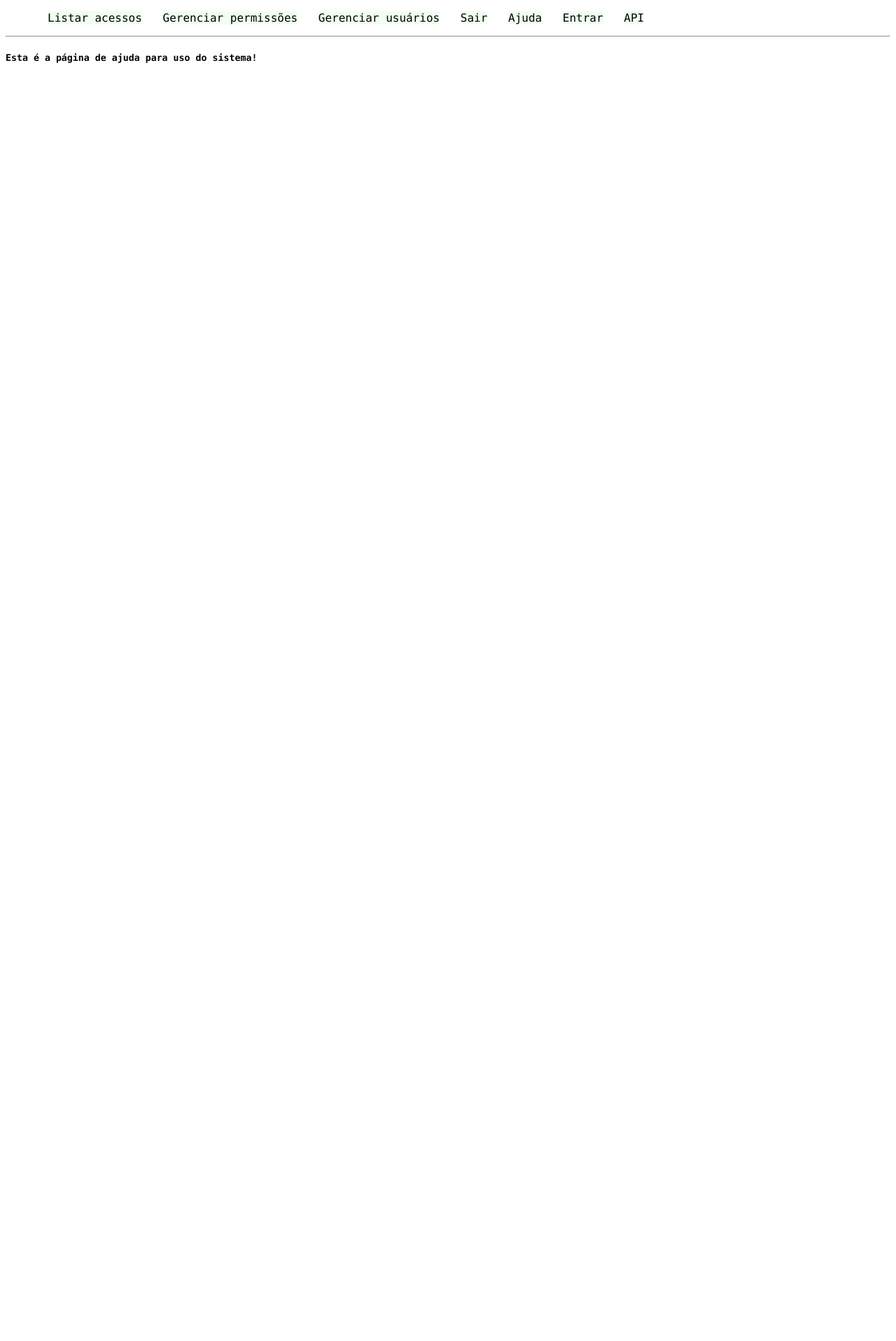
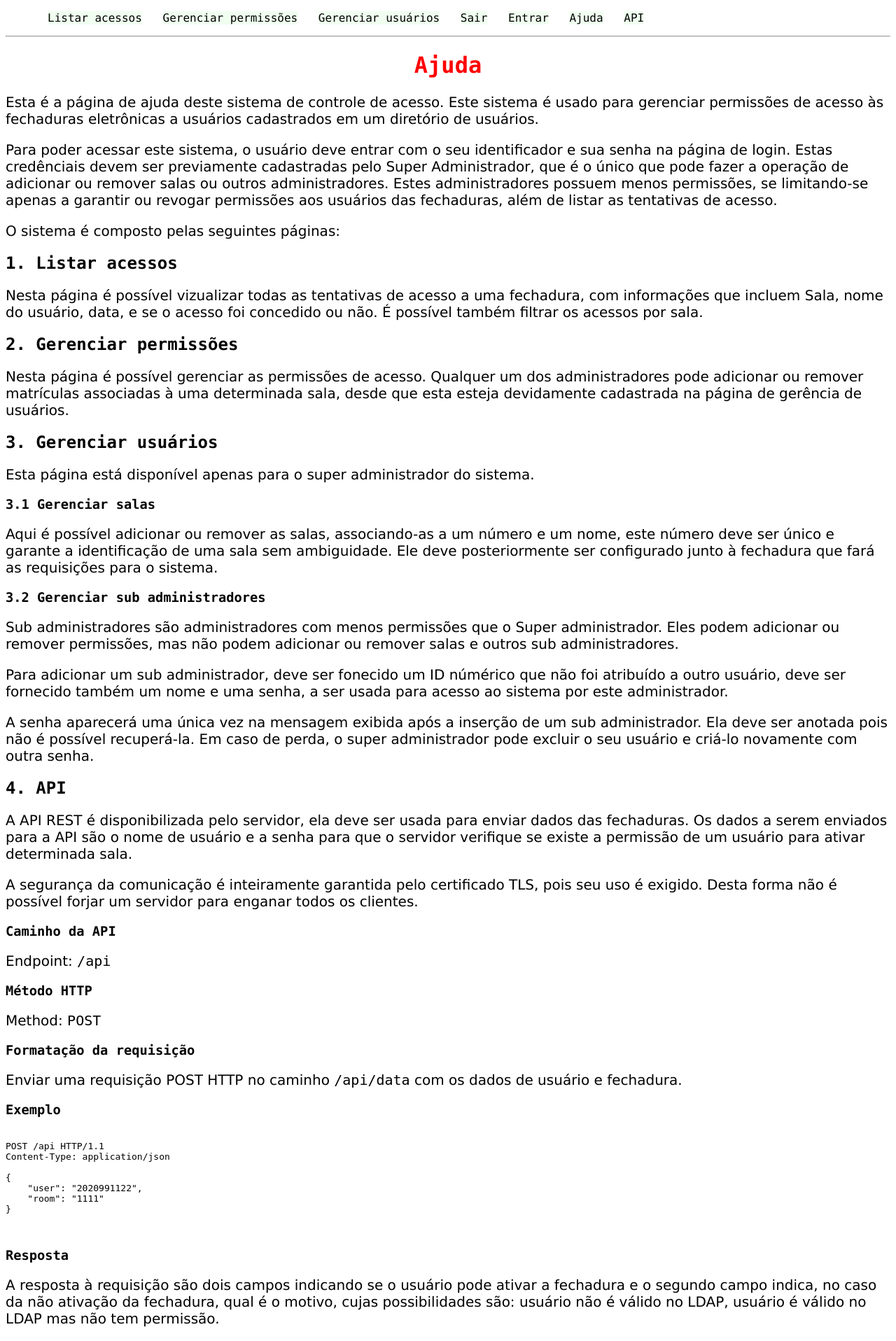
Before and after one commit to lcharles123/access-system, a Python web app: template web_server/templates/help.html in a window 1280 px wide. Shown: the whole page at 70% size. Before the commit the page ends 90 px from the top, so only its background shows below. Run offline with Jinja, Linux system fonts and the light colour scheme; the template is opened without the code that fills it, so the values that code supplies are empty.

Commit message:
writed a little help to use the system

```diff
--- a/web_server/main.py
+++ b/web_server/main.py
@@ -250,6 +250,8 @@ def rooms():
                 if added:
                     msg = 'Usuário "'+name_to_add+'" adicionado".'
                     flash(msg, 'alert_ok')
+                    msg = 'Anote esta senha, pois só pode ser visualizada aqui: "'+password_to_add+'".'
+                    flash(msg, 'alert_warn')
                 else:
                     msg = 'Erro ao adicionar usuário "'+name_to_add+'".'
                     flash(msg, 'alert_fail')
--- a/web_server/templates/base.html
+++ b/web_server/templates/base.html
@@ -89,13 +89,13 @@
 	  <a href="{{ url_for('main.index') }}">Listar acessos</a>
       <a href="{{ url_for('main.users') }}">Gerenciar permissões</a>
       {#% if current_user.get_username == '0' %#}
-      <a href="{{ url_for('main.rooms') }}">Gerenciar usuários</a>
+        <a href="{{ url_for('main.rooms') }}">Gerenciar usuários</a>
       {#% endif %#}
       <a href="{{ url_for('auth.logout') }}">Sair</a>
-      <a href="{{ url_for('main.help') }}">Ajuda</a>
 	  {#% else %#}
 	  <a href="{{ url_for('auth.login') }}">Entrar</a>
       {#% endif %#}
+      <a href="{{ url_for('main.help') }}">Ajuda</a>
       <a href="/api">API</a>
 
 </ul>
--- a/web_server/templates/help.html
+++ b/web_server/templates/help.html
@@ -4,6 +4,56 @@
     <title>Ajuda - Fechadura Eletrônica</title>
 {% endblock %}
 {% block body_content %}
-<h5 class="title">
-  Esta é a página de ajuda para uso do sistema! </h5>
+  <h1>Ajuda</h1>
+  <p>Esta é a página de ajuda deste sistema de controle de acesso. Este sistema é usado para gerenciar permissões de acesso às fechaduras eletrônicas a usuários cadastrados em um diretório de usuários.</p>
+    <p>Para poder acessar este sistema, o usuário deve entrar com o seu identificador e sua senha na página de login. Estas credênciais devem ser previamente cadastradas pelo Super Administrador, que é o único que pode fazer a operação de adicionar ou remover salas ou outros administradores. Estes administradores possuem menos permissões, se limitando-se apenas a garantir ou revogar permissões aos usuários das fechaduras, além de listar as tentativas de acesso.</p>
+    <p>O sistema é composto pelas seguintes páginas:</p>
+
+    <h2>1. Listar acessos</h2>
+    <p>Nesta página é possível vizualizar todas as tentativas de acesso a uma fechadura, com informações que incluem Sala, nome do usuário, data, e se o acesso foi concedido ou não. É possível também filtrar os acessos por sala.</p>
+
+    <h2>2. Gerenciar permissões</h2>
+    <p>Nesta página é possível gerenciar as permissões de acesso. Qualquer um dos administradores pode adicionar ou remover matrículas associadas à uma determinada sala, desde que esta esteja devidamente cadastrada na página de gerência de usuários.</p>
+
+    <h2>3. Gerenciar usuários</h2>
+    <p>Esta página está disponível apenas para o super administrador do sistema.</p>
+
+    <h3>3.1 Gerenciar salas</h3>
+    <p>Aqui é possível adicionar ou remover as salas, associando-as a um número e um nome, este número deve ser único e garante a identificação de uma sala sem ambiguidade. Ele deve posteriormente ser configurado junto à fechadura que fará as requisições para o sistema.</p>
+
+    <h3>3.2 Gerenciar sub administradores</h3>
+    <p>Sub administradores são administradores com menos permissões que o Super administrador. Eles podem adicionar ou remover permissões, mas não podem adicionar ou remover salas e outros sub administradores.</p>
+    <p>Para adicionar um sub administrador, deve ser fonecido um ID númérico que não foi atribuído a outro usuário, deve ser fornecido também um nome e uma senha, a ser usada para acesso ao sistema por este administrador.</p>
+    <p>A senha aparecerá uma única vez na mensagem exibida após a inserção de um sub administrador. Ela deve ser anotada pois não é possível recuperá-la. Em caso de perda, o super administrador pode excluir o seu usuário e criá-lo novamente com outra senha.</p>
+
+    <h2>4. API</h2>
+    <p>A API REST é disponibilizada pelo servidor, ela deve ser usada para enviar dados das fechaduras. Os dados a serem enviados para a API são o nome de usuário e a senha para que o servidor verifique se existe a permissão de um usuário para ativar determinada sala.</p>
+    <p>A segurança da comunicação é inteiramente garantida pelo certificado TLS, pois seu uso é exigido. Desta forma não é possível forjar um servidor para enganar todos os clientes.</p>
+
+    <h3>Caminho da API</h3>
+    <p>Endpoint: <code>/api</code></p>
+
+    <h3>Método HTTP</h3>
+    <p>Method: <code>POST</code></p>
+
+    <h3>Formatação da requisição</h3>
+    <p>Enviar uma requisição POST HTTP no caminho <code>/api/data</code> com os dados de usuário e fechadura.</p>
+
+    <h3>Exemplo</h3>
+    <pre>
+        <code>
+POST /api HTTP/1.1
+Content-Type: application/json
+
+{
+    "user": "2020991122",
+    "room": "1111"
+}
+        </code>
+    </pre>
+
+    <h3>Resposta</h3>
+    <p>A resposta à requisição são dois campos indicando se o usuário pode ativar a fechadura e o segundo campo indica, no caso da não ativação da fechadura, qual é o motivo, cujas possibilidades são: usuário não é válido no LDAP, usuário é válido no LDAP mas não tem permissão.</p>
+
+
 {% endblock %}
```
Also changed, not shown: web_server/templates/logout.html (deleted, +0 -8 lines).
